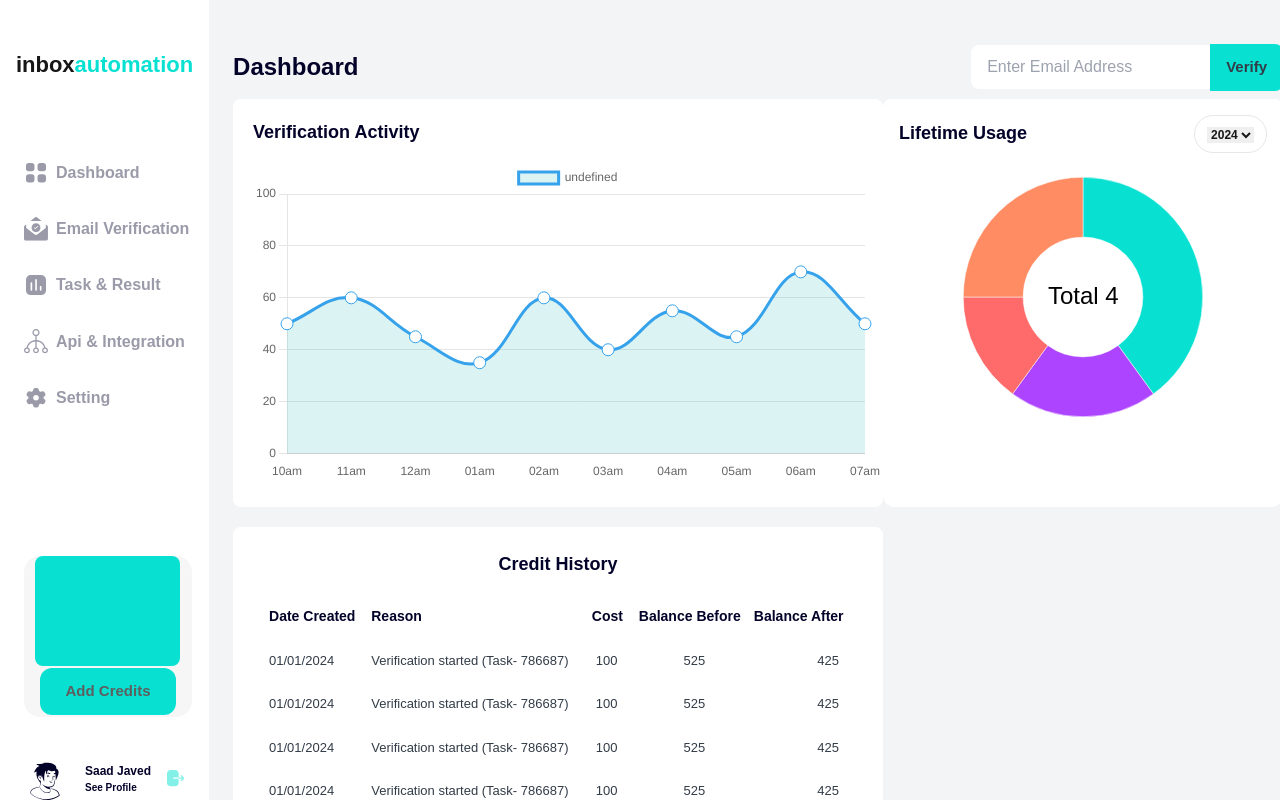
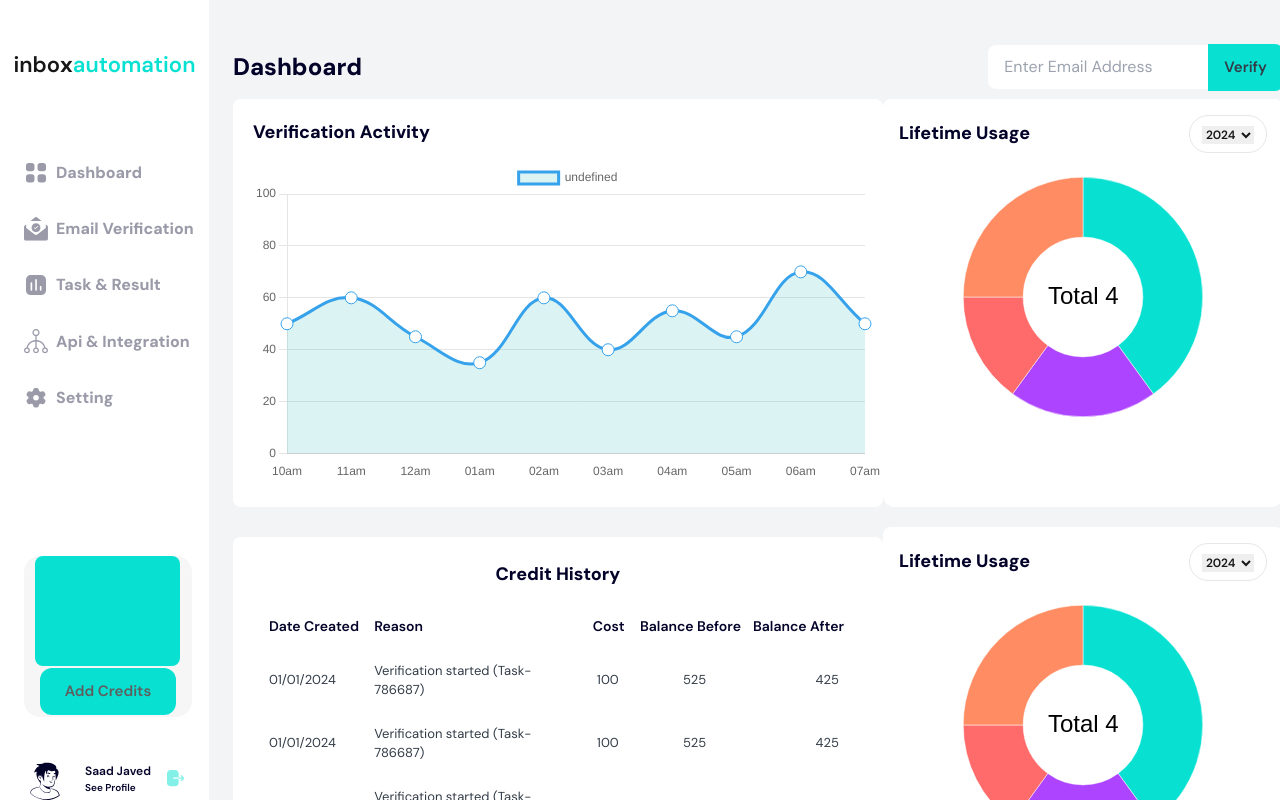
Before and after one commit to VolticincDev/inboxautomation, a Next.js app: page / in a window 1280 px wide. Shown: the top 800 px of the page. Built offline with nearby package versions, Linux system fonts and the light colour scheme.

Commit message:
Models, stopPropagation Feature, fonts Correction, SideBar Hover Gradient

```diff
--- a/app/components/DashBoard/Dashboard.js
+++ b/app/components/DashBoard/Dashboard.js
@@ -1,6 +1,7 @@
 import React, { useState, useEffect } from 'react'
 import DonutChart from './DonutChart';
 import LineChart from './LineChart';
+import PlotArea from './PlotArea';
 
 
 
@@ -68,8 +69,8 @@
 
             </div>
 
-            <div>
-                <div className='w-[650px] bg-white mt-5 mb-5 px-8 py-6 rounded-lg'>
+            <div className='flex items-center justify-between mt-5 mb-5'>
+                <div className='w-[650px] bg-white px-8 py-6 rounded-lg'>
                     <h1 className='text-[#030229] text-[18px] font-black text-center mb-4'>Credit History</h1>
                     <table className='w-full px-4'>
 
@@ -98,6 +99,31 @@
                         </tbody>
                     </table>
                 </div>
+
+                {/* <PlotArea/> */}
+                <div className='min-w-[400px] h-[408px] bg-white rounded-xl'>
+                    <div className='flex items-center justify-between bg-white p-4 rounded-lg'>
+                        <h1 className='text-[#030229] text-[18px] font-black'>Lifetime Usage</h1>
+                        <div className='border rounded-full px-3 py-1.5'>
+                            <select
+                                name="year"
+                                id="yearDropdown"
+                                value={selectedYear}
+                                onChange={(e) => setSelectedYear(e.target.value)}
+                                className='focus:outline-none text-[12px] font-semibold'
+                            >
+                                {years.map((year) => (
+                                    <option key={year} value={year}>
+                                        {year}
+                                    </option>
+                                ))}
+                            </select>
+                        </div>
+                    </div>
+                    <div className='px-10 pb-10 pt-2'>
+                        <DonutChart />
+                    </div>
+                </div>
             </div>
         </div>
     )
--- /dev/null
+++ b/app/components/DashBoard/PlotArea.js
@@ -0,0 +1,43 @@
+import React from 'react'
+import { PolarArea } from 'react-chartjs-2';
+import { Chart as ChartJS, RadialLinearScale, ArcElement, Tooltip, Legend } from 'chart.js';
+
+ChartJS.register(RadialLinearScale, ArcElement, Tooltip, Legend);
+
+const data = {
+    labels: ['Deliverable emails', 'Undeliverable emails', 'Unknown emails', 'Risky emails'],
+    datasets: [
+        {
+            label: 'Email categories',
+            data: [46, 26, 18, 10],
+            backgroundColor: ['#66E0E0', '#A065E0', '#FF8C8C', '#FF6363'],
+            borderColor: ['#FFFFFF', '#FFFFFF', '#FFFFFF', '#FFFFFF'],
+            borderWidth: 2,
+        },
+    ],
+};
+
+const options = {
+    scales: {
+        r: {
+            ticks: {
+                display: false, // Hides the numbers on the axes
+            },
+        },
+    },
+    plugins: {
+        legend: {
+            position: 'top',
+        },
+    },
+};
+
+function PlotArea() {
+    return (
+        <div>
+            <PolarArea data={data} options={options} />
+        </div>
+    )
+}
+
+export default PlotArea
--- a/app/components/EmailVerification/EmailVerification.js
+++ b/app/components/EmailVerification/EmailVerification.js
@@ -9,9 +9,10 @@
     const [email, setemail] = useState();
 
     const [submitmodel, setSubmitmodel] = useState(false);
+
     const OpenSafeModel = (event) => {
         event.preventDefault();
-        setSubmitmodel(!submitmodel)
+        setSubmitmodel((prev) => !prev);
     }
 
     // console.log(task)
@@ -53,7 +54,7 @@
                     <div className=' flex justify-center items-center space-x-2 bg-primary px-20 py-3 rounded-xl mt-4'>
                         <StartVerificationSVG />
                         <div>
-                            <button className='text-[14px] text-[#030229] font-semibold' onClick={OpenSafeModel}>Start Verification</button>
+                            <button className='text-[14px] text-[#030229] font-semibold' >Start Verification</button>
                         </div>
 
                     </div>
@@ -93,8 +94,8 @@
             </div>
 
             {submitmodel && (
-                <div className='fixed inset-0 flex items-center justify-center'>
-                    <div className='bg-white rounded-lg w-[500px] border border-gray-500'>
+                <div className='fixed inset-0 z-50 flex items-center justify-center bg-black bg-opacity-50' onClick={OpenSafeModel}>
+                    <div className='bg-white rounded-lg w-[500px] border border-gray-500' onClick={(e) => e.stopPropagation()}>
                         <div className='py-6 px-20'>
                             <div className='flex items-center justify-center mb-4'>
                                 <div className=''>
--- a/app/components/SideBar/SideBar.js
+++ b/app/components/SideBar/SideBar.js
@@ -20,14 +20,16 @@
     const [verifyEmail, setVerifyEmail] = useState();
     const [verifymodel, setVerifyModel] = useState(false);
     const [safemodel, setSafeModel] = useState(false);
+    const [sidebarOpen, setSidebarOpen] = useState(false);
     const [activeComponent, setActiveComponent] = useState('Dashboard');
 
+
     const OpenVerifyModel = () => {
-        setVerifyModel(true)
+        setVerifyModel((prev) => !prev);
     }
 
     const OpenSafeModel = () => {
-        setSafeModel(true)
+        setSafeModel((prev) => !prev);
     }
 
     console.log(verifyEmail)
@@ -61,13 +63,16 @@
     return (
         <nav>
             <div className='flex'>
-                <div className='max-w-[265px] flex-shrink-0 flex flex-col justify-between h-screen overflow-y-auto hide-scrollbar'>
+                <div className={`max-w-[265px] flex-shrink-0 flex flex-col justify-between h-screen overflow-y-auto hide-scrollbar
+                            fixed lg:relative z-50 lg:z-auto transform lg:translate-x-0
+                            transition-transform duration-300 ease-in-out lg:max-w-[265px]
+                            ${sidebarOpen ? 'translate-x-0' : '-translate-x-full'} bg-white`}>
                     <div className=''>
-                        <h1 className='text-center text-[22px] font-semibold mt-12 mb-16'>inbo<span className='text-[22px] font-extrabold'>x</span><span className='text-primary'>automation</span></h1>
+                        <h1 onClick={() => setSidebarOpen(!sidebarOpen)} className='text-center text-[22px] font-sans font-semibold mt-12 mb-16 cursor-pointer'>inbo<span className='text-[22px] font-extrabold'>x</span><span className='text-primary'>automation</span></h1>
                         <div className=''>
                             {
                                 sidebar.map((item, index) => (
-                                    <li key={index} className='flex items-center space-x-2 hover:bg-gray-500 py-4 pl-6 pr-2' onClick={() => setActiveComponent(item.component)}>
+                                    <li key={index} className='flex items-center space-x-2  py-4 pl-6 pr-2 hover:bg-gradient-to-r hover:from-gray-200 hover:via-transparent hover:to-transparent' onClick={() => setActiveComponent(item.component)}>
                                         {item.logo}
                                         <button className='text-[#9A9AA9] text-[16px] font-extrabold'>{item.title}</button>
                                     </li>
@@ -93,8 +98,8 @@
                                 <ProfilePicSVG />
                             </div>
                             <div>
-                                <h1 className='text-[12px] text-[#030229] font-semibold'>Saad Javed</h1>
-                                <h3 className='text-[10px] text-[#030229] font-semibold'>See Profile</h3>
+                                <h1 className='text-[12px] text-[#030229] font-sans font-semibold'>Saad Javed</h1>
+                                <h3 className='text-[10px] text-[#030229] font-sans font-semibold'>See Profile</h3>
                             </div>
                             <div>
                                 <LogoutIconSVG />
@@ -107,7 +112,15 @@
                 {/* Sectio for flex */}
                 <div className='w-full flex flex-col h-screen bg-gray-100'>
                     <div className='flex justify-between items-center mt-11 px-6 mb-2'>
+                        <button onClick={() => setSidebarOpen(!sidebarOpen)} className="lg:hidden text-black">
+                            {/* Hamburger icon */}
+                            <svg className="w-6 h-6" fill="none" stroke="currentColor" viewBox="0 0 24 24" xmlns="http://www.w3.org/2000/svg">
+                                <path strokeLinecap="round" strokeLinejoin="round" strokeWidth="2" d="M4 6h16M4 12h16m-7 6h7"></path>
+                            </svg>
+                        </button>
+
                         <h1 className='text-[#030229] text-[24px] font-black '>{activeComponent}</h1>
+
                         <div className='flex items-center'>
                             <div className='bg-white px-4 py-2.5 rounded-l-lg'>
                                 <input type="text" name="" id="" placeholder='Enter Email Address' className='focus:outline-none' value={verifyEmail} onChange={(e) => setVerifyEmail(e.target.value)} />
@@ -118,8 +131,8 @@
 
 
                         {verifymodel && (
-                            <div className='fixed inset-0 flex items-center justify-center bg-black bg-opacity-50'>
-                                <div className='bg-white rounded-lg w-[500px]'>
+                            <div className='fixed inset-0 flex items-center justify-center bg-black bg-opacity-50' onClick={OpenVerifyModel}>
+                                <div className='bg-white rounded-lg w-[500px]' onClick={(e) => e.stopPropagation()}>
                                     <div className='py-6 px-20'>
                                         <div className='flex items-center justify-center mb-4'>
                                             <div className=''>
--- a/app/layout.js
+++ b/app/layout.js
@@ -1,5 +1,13 @@
 import localFont from "next/font/local";
 import "./globals.css";
+
+import { DM_Sans } from '@next/font/google';
+
+const dmSans = DM_Sans({
+  weight: ['400', '500', '600' , '700', '800'], // Specify font weights as per your need
+  subsets: ['latin'], // Choose the subsets required
+  display: 'swap', // Optional: this can prevent layout shift
+});
 
 const geistSans = localFont({
   src: "./fonts/GeistVF.woff",
@@ -20,8 +28,9 @@
 export default function RootLayout({ children }) {
   return (
     <html lang="en">
+    {/* ${geistSans.variable} ${geistMono.variable} */}
       <body
-        className={`${geistSans.variable} ${geistMono.variable} antialiased`}
+        className={` ${dmSans.className} antialiased`}
       >
         {children}
       </body>
--- a/package.json
+++ b/package.json
@@ -9,6 +9,7 @@
     "lint": "next lint"
   },
   "dependencies": {
+    "@next/font": "^14.2.13",
     "chart.js": "^4.4.4",
     "next": "14.2.12",
     "react": "^18",
--- a/tailwind.config.js
+++ b/tailwind.config.js
@@ -7,6 +7,9 @@
   ],
   theme: {
     extend: {
+      fontFamily: {
+        sans: ['DM Sans', 'sans-serif'], // Adding DM Sans as the default sans font
+      },
       colors: {
         primary: '#08E1D2',  // Add your custom primary color here
       },
```
Also changed, not shown: app/components/ProfileSetting/ProfileSettings.js (+37 -4 lines), 1 other file (tests, documents, lock files or other folders).
